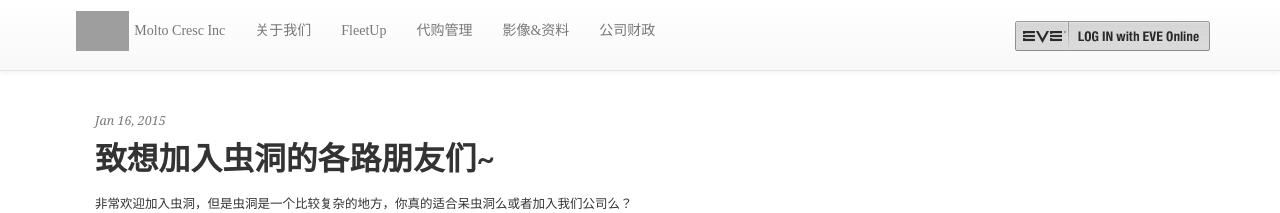
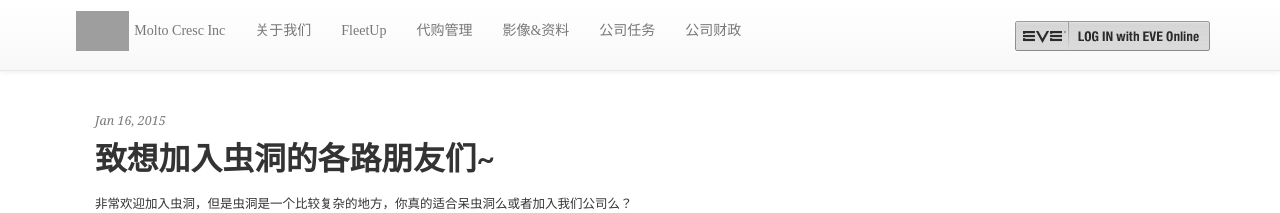
Before and after one commit to zhang98722/zhang98722.github.io, a Jekyll site: the page built from index.html, in a window 1280 px wide. Shown: the top 213 px of the page. Built offline with Jekyll 4.4.1, drawn with Linux system fonts in a browser that asks for light colours; the list of posts is cut into pages by our own code; grey boxes are pictures that could not be loaded.

Commit message:
Update header.html

```diff
--- a/_includes/header.html
+++ b/_includes/header.html
@@ -21,6 +21,9 @@
                         <a href="http://blog.mocri.shadowsong.cn/">影像&amp;资料</a>
                     </li>
                     <li>
+                        <a href="http://blog.mocri.shadowsong.cn/doc&vedio/2015/01/16/corporation-mission/">公司任务</a>
+                    </li>
+                    <li>
                         <a href="https://docs.baihui.com/sheet/published.do?rid=mxpis1420c3a9f65a4f42b753ae62e064c8f6">公司财政</a>
                     </li>
                 </ul>
```
